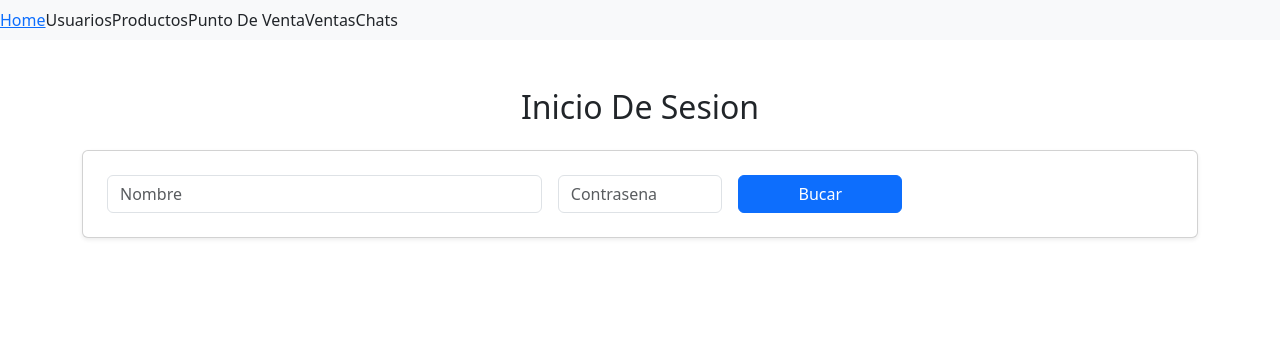
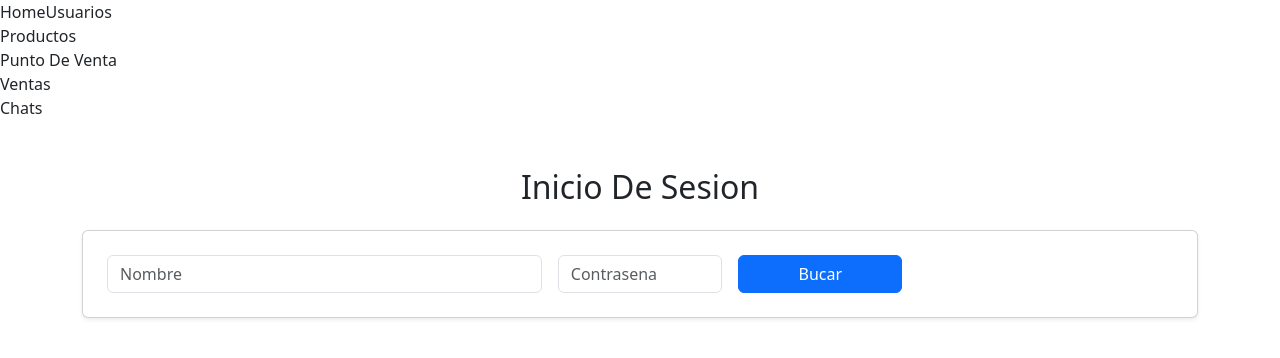
Before and after one commit to Dario-Dzul789/FrontendAngular, an Angular app: page / in a window 1280 px wide. Shown: the top 358 px of the page. Built offline with nearby package versions, Linux system fonts and the light colour scheme.

Commit message:
commit15

```diff
--- a/src/app/app.component.html
+++ b/src/app/app.component.html
@@ -1,6 +1,6 @@
 <!-- A grey horizontal navbar that becomes vertical on small screens -->
-<nav class="navbar navbar-expand-sm bg-light">
-  <a href="">Home</a>
+<nav >
+  <a routerLink="">Home</a>
   <a  routerLink="/usuarios">Usuarios</a>
   <a class="nav-link" href="/productos">Productos</a>
   <a class="nav-link" href="/pv">Punto De Venta</a>
```
